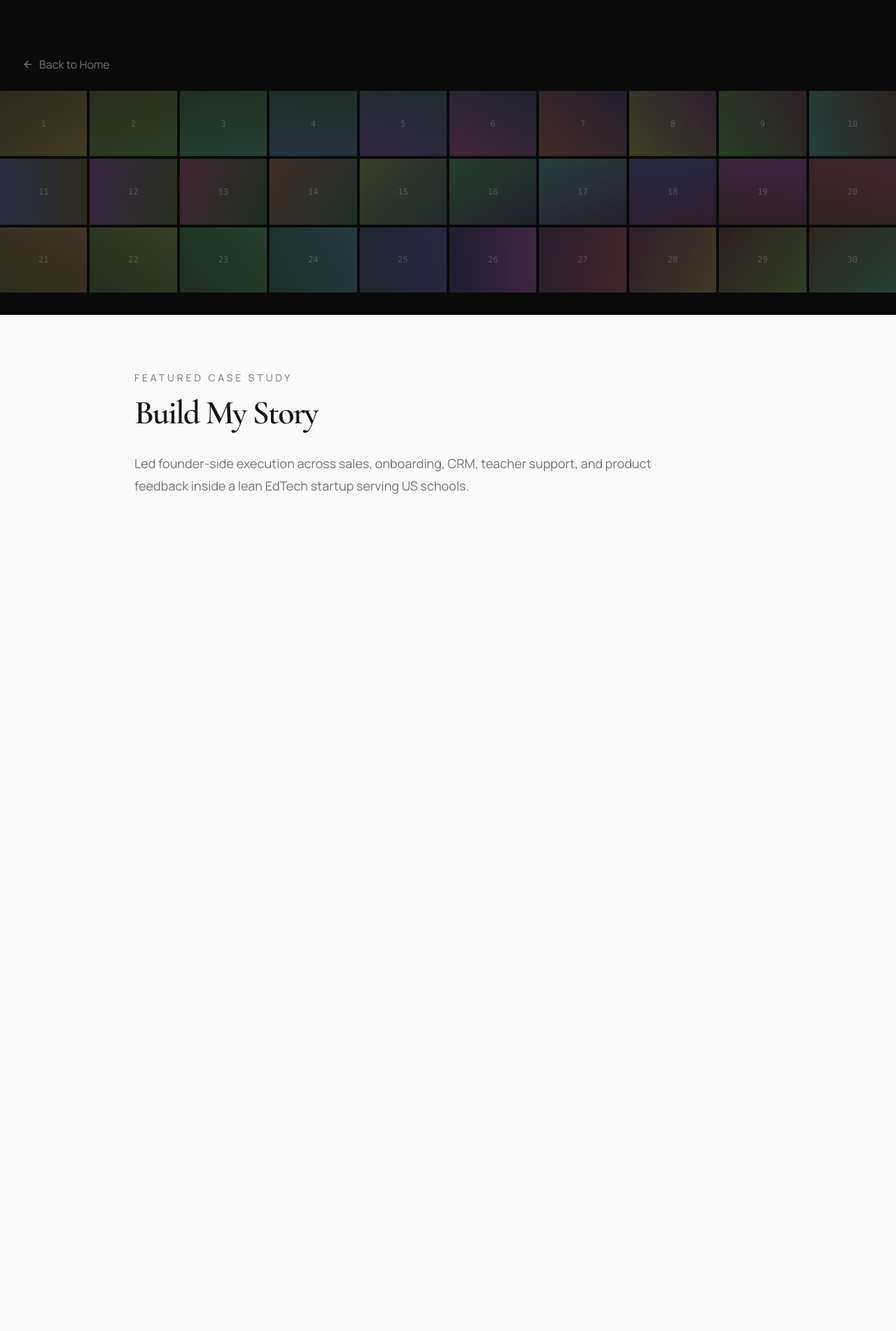
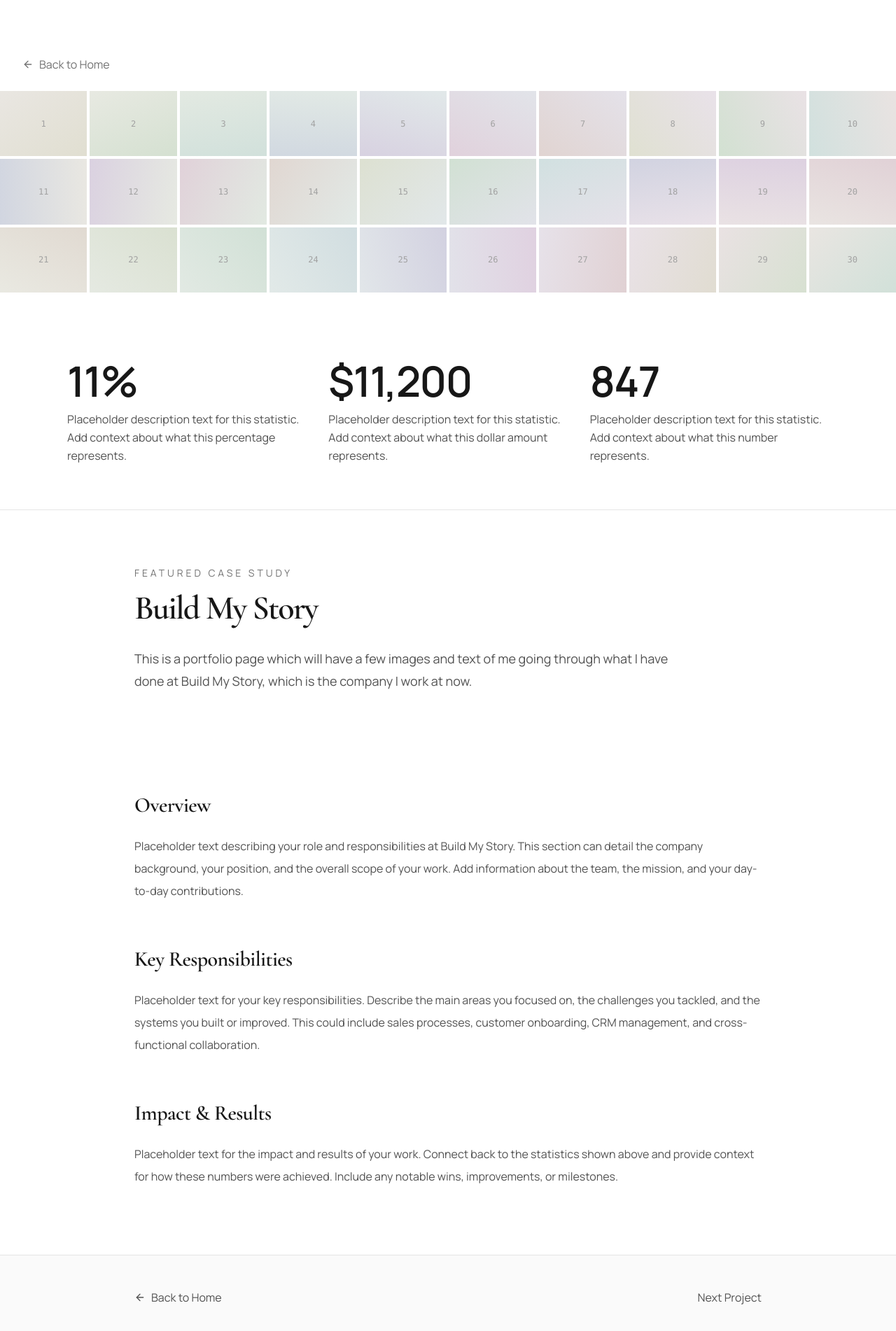
Before and after one commit to benoutflow-hash/ben-portfolio-v2, a Next.js app: page /work/build-my-story in a window 1280 px wide. Shown: the top 1902 px of the page at 70% size. Before the commit the page ends 800 px from the top, so only its background shows below. Built offline with nearby package versions, Linux system fonts and the light colour scheme.

Commit message:
feat: enhance Build My Story page with key stats and placeholders
Add white background for image grid, stats section, and
placeholders with navigation footer.

```diff
--- a/app/work/build-my-story/page.tsx
+++ b/app/work/build-my-story/page.tsx
@@ -12,13 +12,13 @@ const imageSlots = Array.from({ length: 30 }, (_, i) => ({
 export default function BuildMyStoryPage() {
   return (
     <main className="min-h-screen bg-background text-foreground">
-      {/* Full-width Image Grid Section */}
-      <section className="w-full bg-[#0a0a0a] pt-20 pb-8">
+      {/* Full-width Image Grid Section - White background */}
+      <section className="w-full bg-white pt-20 pb-8">
         {/* Back button overlaid on grid */}
         <div className="px-6 lg:px-8 mb-6">
           <Link
             href="/"
-            className="inline-flex items-center gap-2 text-muted-foreground hover:text-foreground transition-colors"
+            className="inline-flex items-center gap-2 text-neutral-500 hover:text-neutral-900 transition-colors"
           >
             <ArrowLeft className="w-4 h-4" />
             Back to Home
@@ -31,7 +31,7 @@ export default function BuildMyStoryPage() {
             {imageSlots.map((slot) => (
               <div
                 key={slot.id}
-                className="aspect-[4/3] relative overflow-hidden bg-[#1a1a1a] group"
+                className="aspect-[4/3] relative overflow-hidden bg-neutral-100 group"
               >
                 {slot.src ? (
                   <Image
@@ -46,11 +46,11 @@ export default function BuildMyStoryPage() {
                     className="w-full h-full flex items-center justify-center"
                     style={{
                       background: `linear-gradient(${135 + (slot.id * 12)}deg,
-                        hsl(${(slot.id * 37) % 360}, 20%, 15%),
-                        hsl(${(slot.id * 53) % 360}, 25%, 20%))`,
+                        hsl(${(slot.id * 37) % 360}, 15%, 90%),
+                        hsl(${(slot.id * 53) % 360}, 20%, 85%))`,
                     }}
                   >
-                    <span className="text-white/20 text-xs font-mono">
+                    <span className="text-neutral-400 text-xs font-mono">
                       {slot.id}
                     </span>
                   </div>
@@ -61,20 +61,100 @@ export default function BuildMyStoryPage() {
         </div>
       </section>
 
-      {/* Content Section */}
-      <section className="py-20 px-6 lg:px-8">
+      {/* Key Statistics Section */}
+      <section className="w-full bg-white py-16 border-b border-neutral-200">
+        <div className="max-w-6xl mx-auto px-6 lg:px-8">
+          <div className="grid grid-cols-1 md:grid-cols-3 gap-12 md:gap-8">
+            {/* Stat 1 */}
+            <div className="text-center md:text-left">
+              <p className="text-5xl md:text-6xl font-semibold tracking-tight text-neutral-900 mb-3">
+                11%
+              </p>
+              <p className="text-base text-neutral-600 leading-relaxed">
+                Placeholder description text for this statistic. Add context about what this percentage represents.
+              </p>
+            </div>
+
+            {/* Stat 2 */}
+            <div className="text-center md:text-left">
+              <p className="text-5xl md:text-6xl font-semibold tracking-tight text-neutral-900 mb-3">
+                $11,200
+              </p>
+              <p className="text-base text-neutral-600 leading-relaxed">
+                Placeholder description text for this statistic. Add context about what this dollar amount represents.
+              </p>
+            </div>
+
+            {/* Stat 3 */}
+            <div className="text-center md:text-left">
+              <p className="text-5xl md:text-6xl font-semibold tracking-tight text-neutral-900 mb-3">
+                847
+              </p>
+              <p className="text-base text-neutral-600 leading-relaxed">
+                Placeholder description text for this statistic. Add context about what this number represents.
+              </p>
+            </div>
+          </div>
+        </div>
+      </section>
+
+      {/* Header Content Section */}
+      <section className="py-20 px-6 lg:px-8 bg-white">
         <div className="max-w-4xl mx-auto">
-          <p className="text-sm uppercase tracking-[0.28em] text-muted-foreground mb-4">
+          <p className="text-sm uppercase tracking-[0.28em] text-neutral-500 mb-4">
             Featured Case Study
           </p>
-          <h1 className="font-serif text-4xl md:text-5xl font-semibold tracking-[-0.04em] mb-8">
+          <h1 className="font-serif text-4xl md:text-5xl font-semibold tracking-[-0.04em] mb-8 text-neutral-900">
             Build My Story
           </h1>
-          <p className="text-lg text-muted-foreground leading-8 max-w-3xl">
-            Led founder-side execution across sales, onboarding, CRM, teacher
-            support, and product feedback inside a lean EdTech startup serving US
-            schools.
+          <p className="text-lg text-neutral-600 leading-8 max-w-3xl">
+            This is a portfolio page which will have a few images and text of me going through what I have done at Build My Story, which is the company I work at now.
           </p>
+        </div>
+      </section>
+
+      {/* Main Content Section */}
+      <section className="py-16 px-6 lg:px-8 bg-white">
+        <div className="max-w-4xl mx-auto">
+          <h2 className="font-serif text-3xl font-semibold tracking-[-0.02em] mb-6 text-neutral-900">
+            Overview
+          </h2>
+          <p className="text-base text-neutral-600 leading-8 mb-8">
+            Placeholder text describing your role and responsibilities at Build My Story. This section can detail the company background, your position, and the overall scope of your work. Add information about the team, the mission, and your day-to-day contributions.
+          </p>
+
+          <h2 className="font-serif text-3xl font-semibold tracking-[-0.02em] mb-6 text-neutral-900 mt-16">
+            Key Responsibilities
+          </h2>
+          <p className="text-base text-neutral-600 leading-8 mb-8">
+            Placeholder text for your key responsibilities. Describe the main areas you focused on, the challenges you tackled, and the systems you built or improved. This could include sales processes, customer onboarding, CRM management, and cross-functional collaboration.
+          </p>
+
+          <h2 className="font-serif text-3xl font-semibold tracking-[-0.02em] mb-6 text-neutral-900 mt-16">
+            Impact &amp; Results
+          </h2>
+          <p className="text-base text-neutral-600 leading-8 mb-8">
+            Placeholder text for the impact and results of your work. Connect back to the statistics shown above and provide context for how these numbers were achieved. Include any notable wins, improvements, or milestones.
+          </p>
+        </div>
+      </section>
+
+      {/* Footer Navigation */}
+      <section className="py-12 px-6 lg:px-8 bg-neutral-50 border-t border-neutral-200">
+        <div className="max-w-4xl mx-auto flex justify-between items-center">
+          <Link
+            href="/"
+            className="inline-flex items-center gap-2 text-neutral-600 hover:text-neutral-900 transition-colors"
+          >
+            <ArrowLeft className="w-4 h-4" />
+            Back to Home
+          </Link>
+          <Link
+            href="/work/automation-systems"
+            className="text-neutral-600 hover:text-neutral-900 transition-colors"
+          >
+            Next Project
+          </Link>
         </div>
       </section>
     </main>
```
